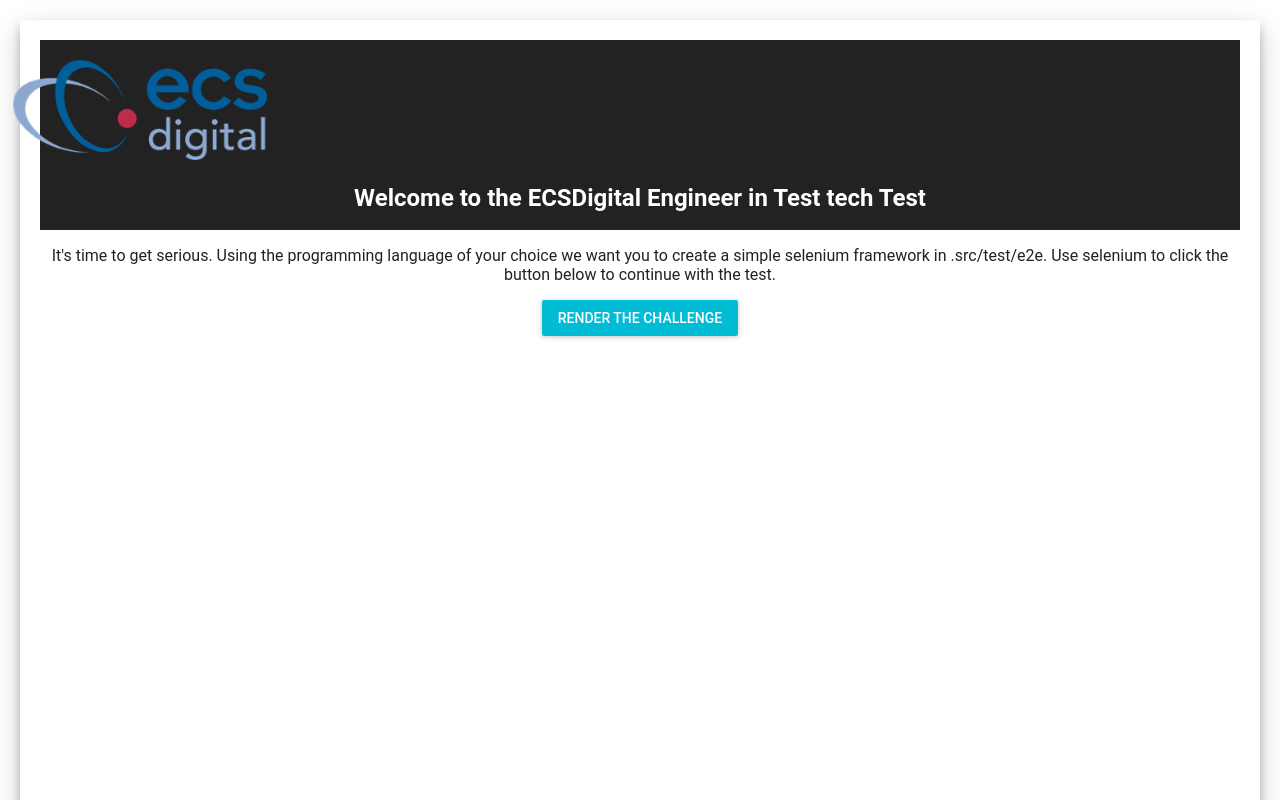
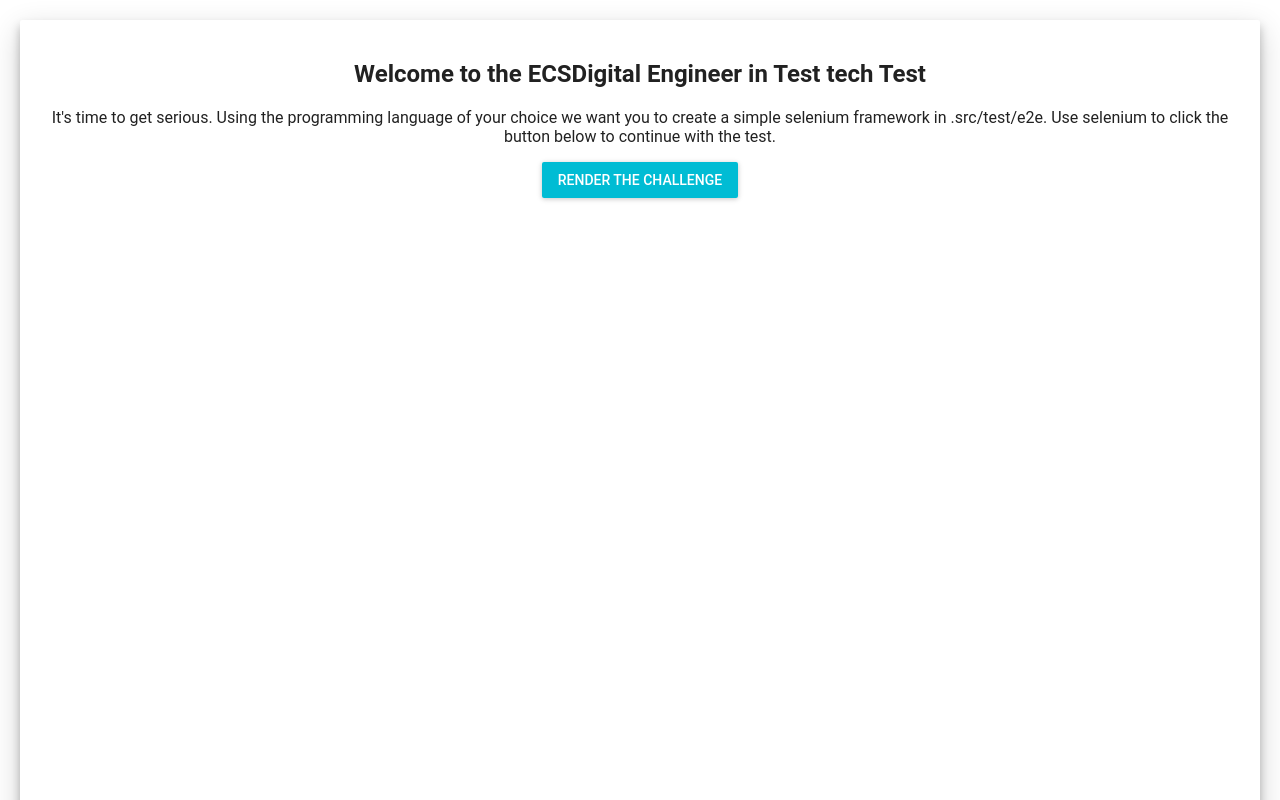
Before and after one commit to globallogicuki/qa-tech-test, a React (Create React App) app: page / in a window 1280 px wide. Shown: the top 800 px of the page. Built offline with nearby package versions, Linux system fonts and the light colour scheme.

Commit message:
feat: scroll to challenge

```diff
--- a/package.json
+++ b/package.json
@@ -7,6 +7,7 @@
     "material-ui": "^0.20.0",
     "react": "^16.2.0",
     "react-dom": "^16.2.0",
+    "react-images": "^0.5.17",
     "react-router-dom": "^4.2.2",
     "react-scripts": "1.1.1"
   },
--- a/src/App.css
+++ b/src/App.css
@@ -3,16 +3,10 @@
 }
 
 .App-logo {
-  height: 100px;
   position: relative;
   right: 500px;
-}
-
-.App-header {
-  background-color: #222;
-  height: 150px;
-  padding: 20px;
-  color: white;
+  Width: 100%;
+  height: auto
 }
 
 .App-title {
@@ -29,8 +23,3 @@
   top: 0;
   left: 0;
 }
-
-@keyframes App-logo-spin {
-  from { transform: rotate(0deg); }
-  to { transform: rotate(360deg); }
-}
--- a/src/App.js
+++ b/src/App.js
@@ -1,19 +1,19 @@
 import React, { Component } from 'react';
 import Challenge from './components/Challenge'
 import logo from './logo.png';
-import { BrowserRouter as Router, Route, Link } from "react-router-dom";
 import MuiThemeProvider from 'material-ui/styles/MuiThemeProvider';
 import RaisedButton from 'material-ui/RaisedButton';
 import Paper from 'material-ui/Paper'
+import Lightbox from 'react-images';
+
 import './App.css';
 
 const paperStyle = {
   padding: 20,
-  height: 800,
+  height: 2500,
   margin: 20,
   textAlign: 'center',
 };
-
 
 export default class App extends Component {
   constructor(props) {
@@ -28,7 +28,15 @@
   showChallenge() {
     const show = this.state.showChallenge === true ? false : true;
     this.setState({showChallenge: show});
+
   };
+
+  componentDidUpdate() {
+    if (this.state.showChallenge === true) {
+      const elem = document.getElementById('challenge');
+      elem.scrollIntoView({block: 'end', behavior: 'smooth'});
+    }
+  }
 
   render(){
   return(
@@ -36,7 +44,7 @@
           <div>
             <Intro showChallenge={this.showChallenge}/>
             {this.state.showChallenge === true &&
-            <Challenge />
+            <Challenge/>
           }
           </div>
   </MuiThemeProvider>
@@ -46,10 +54,7 @@
 const Intro = (props) => (
   <section id="home">
     <Paper style={paperStyle} zDepth={3}>
-      <header className="App-header">
-        <img src={logo} className="App-logo" alt="logo" />
-        <h1 className="title">Welcome to the ECSDigital Engineer in Test tech Test</h1>
-      </header>
+      <h1 className="title">Welcome to the ECSDigital Engineer in Test tech Test</h1>
       <p className="intro">
         It's time to get serious.
         Using the programming language of your choice we want you to create a simple selenium framework in .src/test/e2e.
--- a/src/components/AnswerTable.js
+++ b/src/components/AnswerTable.js
@@ -5,6 +5,15 @@
 import RaisedButton from 'material-ui/RaisedButton';
 import Divider from 'material-ui/Divider';
 
+
+const paperStyle = {
+  padding: 20,
+  height: 400,
+  flex: 1,
+  flexDirection: 'row',
+  alignItems:'center',
+  textAlign: 'center',
+};
 export default class AnswerTable extends Component {
 
  submitForm = () => {
@@ -22,13 +31,19 @@
   render() {
     return (
       <div>
+        <Paper style={paperStyle} zDepth={2}>
+          <h2>Submit your Answers</h2>
           <TextField hintText="submit challenge 1" underlineShow={false} onChange={(event, value) => this.handleText(event, value, 'answer-1')}/>
           <Divider />
           <TextField hintText="submit challenge 1" underlineShow={false} onChange={(event, value) => this.handleText(event, value, 'answer-2')}/>
           <Divider />
           <TextField hintText="submit challenge 3" underlineShow={false} onChange={(event, value) => this.handleText(event, value, 'answer-3')}/>
           <Divider />
+
+          <p> On submission we will verify your answers are correct </p>
           <RaisedButton label="Submit Answers" primary={true} onClick={this.submitForm}/>
+
+        </Paper>
       </div>
     );
   }
--- a/src/components/Challenge.js
+++ b/src/components/Challenge.js
@@ -9,14 +9,19 @@
 
 const paperStyle = {
   padding: 20,
-  height: 800,
+  height: 1100,
   margin: 20,
   textAlign: 'center',
 };
+export default class Challenge extends Component {
+  constructor() {
+    super();
+  }
 
-const Challenge = () => (
-  <section id="challenge">
-  <Paper style={paperStyle} zDepth={3}>
+  render() {
+    return (
+      <section id="challenge">
+      <Paper style={paperStyle} zDepth={3}>
 
       <div>
         <h1>Arrays Challenge</h1>
@@ -40,7 +45,7 @@
 
       </div>
       </Paper>
-  </section>
-)
-
-export default Challenge;
+     </section>
+    )
+  }
+}
--- a/src/components/RenderTable.js
+++ b/src/components/RenderTable.js
@@ -2,25 +2,9 @@
 import {
   Table,
   TableBody,
-  TableFooter,
-  TableHeader,
-  TableHeaderColumn,
   TableRow,
   TableRowColumn,
 } from 'material-ui/Table';
-import TextField from 'material-ui/TextField';
-import Toggle from 'material-ui/Toggle';
-
-const styles = {
-  propContainer: {
-    width: 200,
-    overflow: 'hidden',
-    margin: '20px auto 0',
-  },
-  propToggleHeader: {
-    margin: '20px auto 10px',
-  },
-};
 
 const array1 = [1,2,3,4,5,6,7,8,10]
 const array2 = [5,6,3,2,6,7,2,3,4]
@@ -47,10 +31,6 @@
     });
   };
 
-  handleChange = (event) => {
-    this.setState({height: event.target.value});
-  };
-
   render() {
     return (
       <div>
@@ -71,10 +51,10 @@
             { array1.map((item, index) => <TableRowColumn key={index}>{item}</TableRowColumn>)}
           </TableRow>
           <TableRow>
-          { array2.map((item, index) => <TableRowColumn key={index}>{item}</TableRowColumn>)}
+            { array2.map((item, index) => <TableRowColumn key={index}>{item}</TableRowColumn>)}
           </TableRow>
           <TableRow>
-          { array3.map((item, index) => <TableRowColumn key={index}>{item}</TableRowColumn>)}
+            { array3.map((item, index) => <TableRowColumn key={index}>{item}</TableRowColumn>)}
           </TableRow>
         </TableBody>
       </Table>
```
Also changed, not shown: 1 other file (tests, documents, lock files or other folders). Lines whose indentation alone changed are shown as unchanged.
